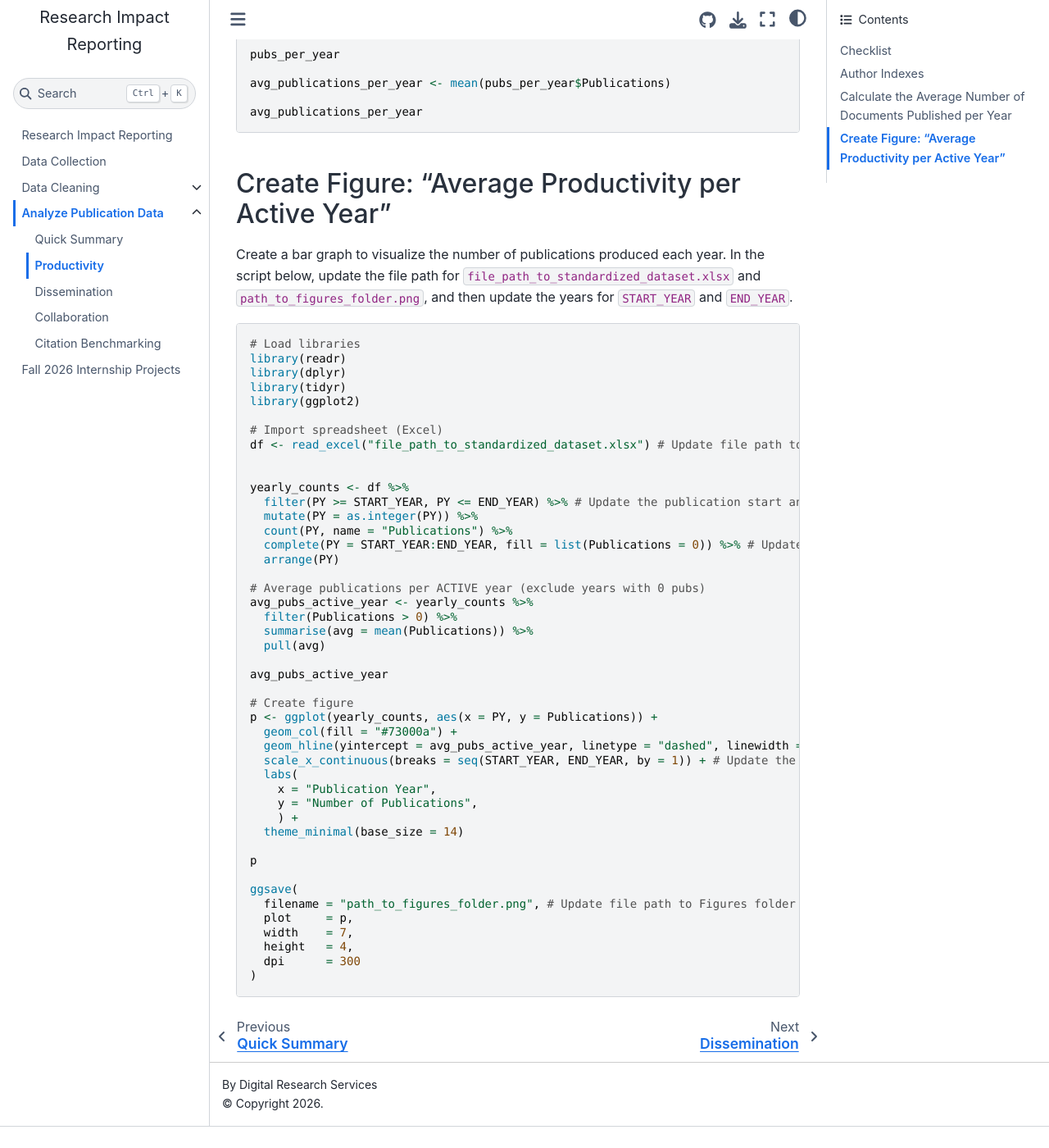
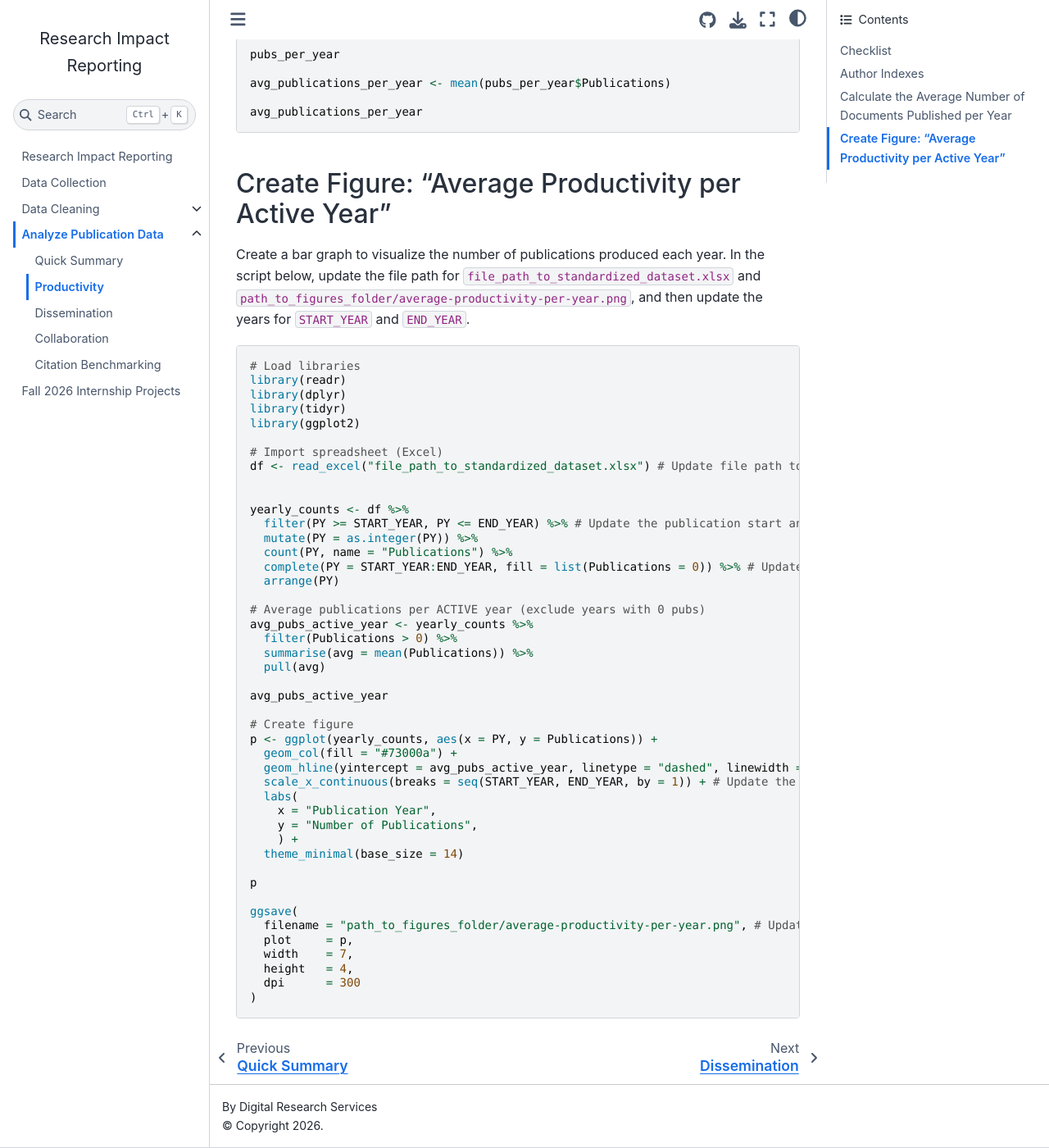
Before and after one commit to vvlooking/research-impact, a Jupyter Book: the page built from website/analyze-data-productivity.md, in a window 1280 px wide and 1400 px high, scrolled down 2385 px. Shown: the whole window at 82% size. Built offline with Jupyter Book 1.0.4 settings and Sphinx 7.4.7 and the Sphinx Book theme 1.1.4, drawn with Linux system fonts in a browser that asks for light colours; before the commit the page ends 3759 px from its top, so only the background shows below that.

Commit message:
Update analyze-data-productivity.md

````diff
--- a/website/analyze-data-productivity.md
+++ b/website/analyze-data-productivity.md
@@ -113,7 +113,7 @@
 ```
 
 ## Create Figure: "Average Productivity per Active Year"
-Create a bar graph to visualize the number of publications produced each year. In the script below, update the file path for `file_path_to_standardized_dataset.xlsx` and `path_to_figures_folder.png`, and then update the years for `START_YEAR` and `END_YEAR`.
+Create a bar graph to visualize the number of publications produced each year. In the script below, update the file path for `file_path_to_standardized_dataset.xlsx` and `path_to_figures_folder/average-productivity-per-year.png`, and then update the years for `START_YEAR` and `END_YEAR`.
 
 ```r
 # Load libraries
@@ -155,7 +155,7 @@
 p
 
 ggsave(
-  filename = "path_to_figures_folder.png", # Update file path to Figures folder
+  filename = "path_to_figures_folder/average-productivity-per-year.png", # Update file path to Figures folder
   plot     = p,
   width    = 7,
   height   = 4,
````
